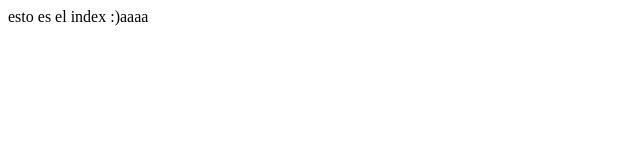
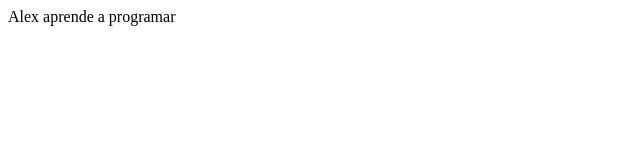
Before and after one commit to rafahiguerasmrtnz/froggame, a plain HTML site: page index.html in a window 1280 px wide. Shown: the full height of the page, 0-640 px from the left. Drawn offline with Linux system fonts and the light colour scheme.

Commit message:
Update index.html

```diff
--- a/index.html
+++ b/index.html
@@ -8,6 +8,6 @@
     <title>Document</title>
 </head>
 <body>
-    esto es el index :)aaaa
+    Alex aprende a programar
 </body>
 </html>
```
